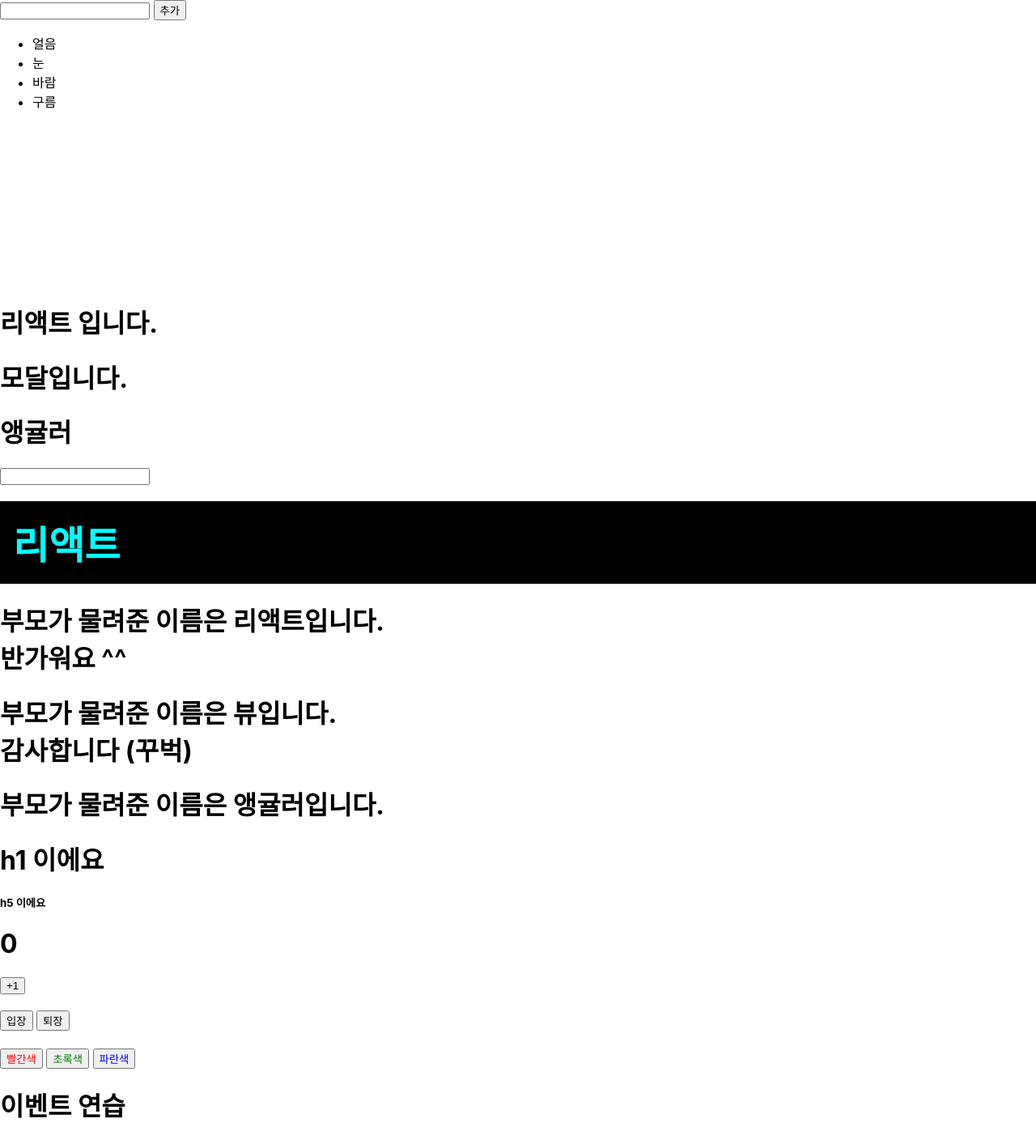
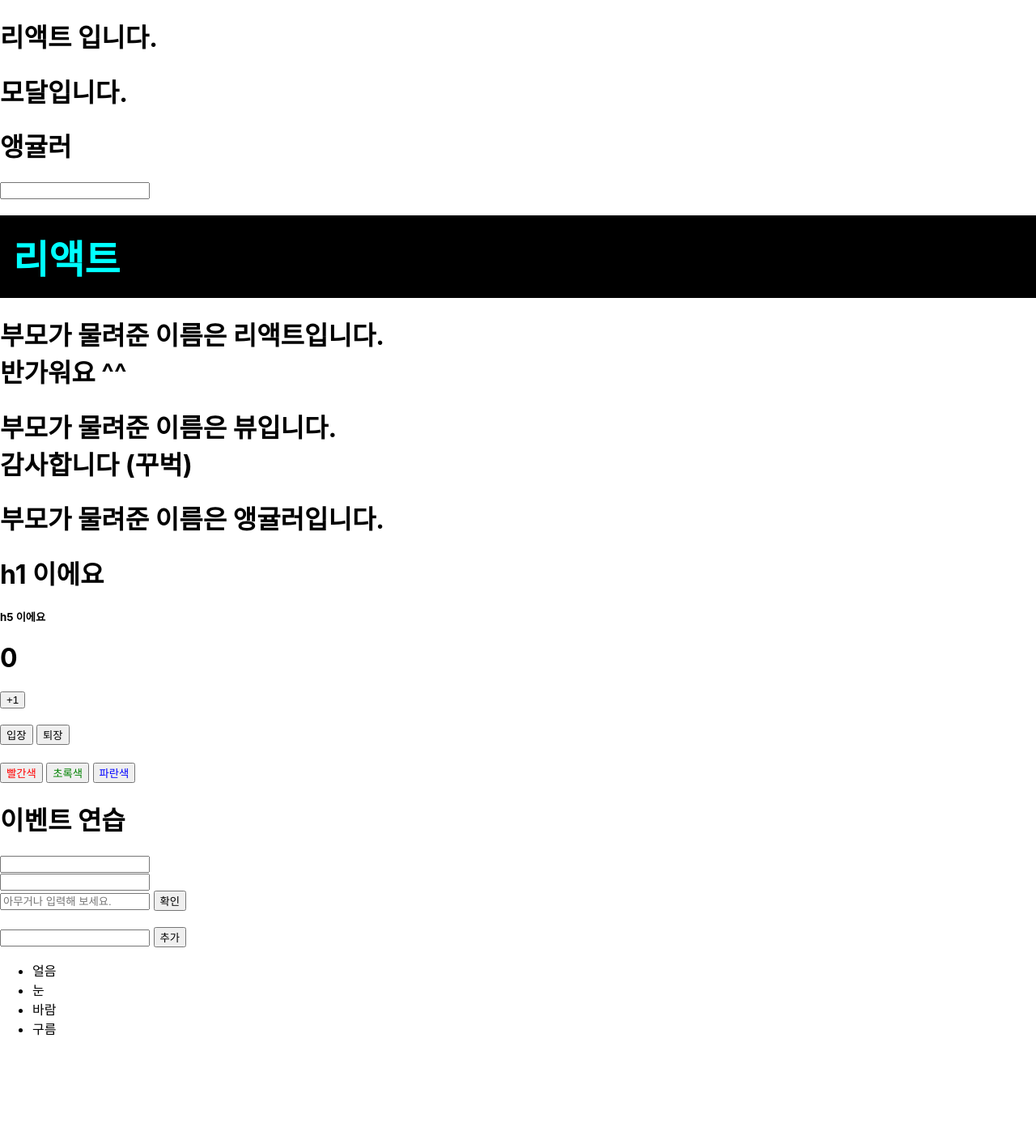
Before and after one commit to hdy86/study_react, a React (Create React App) app in the folder react-app/: page / in a window 1280 px wide. Shown: the top 1408 px of the page at 81% size. After the commit the page ends 1298 px from the top, so only its background shows below. Built offline with nearby package versions, Linux system fonts and the light colour scheme.

Commit message:
day04 - map 반복

```diff
--- a/react-app/src/App.js
+++ b/react-app/src/App.js
@@ -10,19 +10,6 @@ function App() {
   const name1 = "리액트";
   return (
     <>
-      {/* 220714 */}
-      <IternationSample />
-      <br />
-      <br />
-      <br />
-      <br />
-      <br />
-      <br />
-      <br />
-      <br />
-      <br />
-      <br />
-
       {/* 220712 */}
       <Jsx />
       <br />
@@ -45,7 +32,7 @@ function App() {
       <br />
 
       {/* 220714 */}
-      {/* <IternationSample /> */}
+      <IternationSample />
     </>
   );
 }
```
